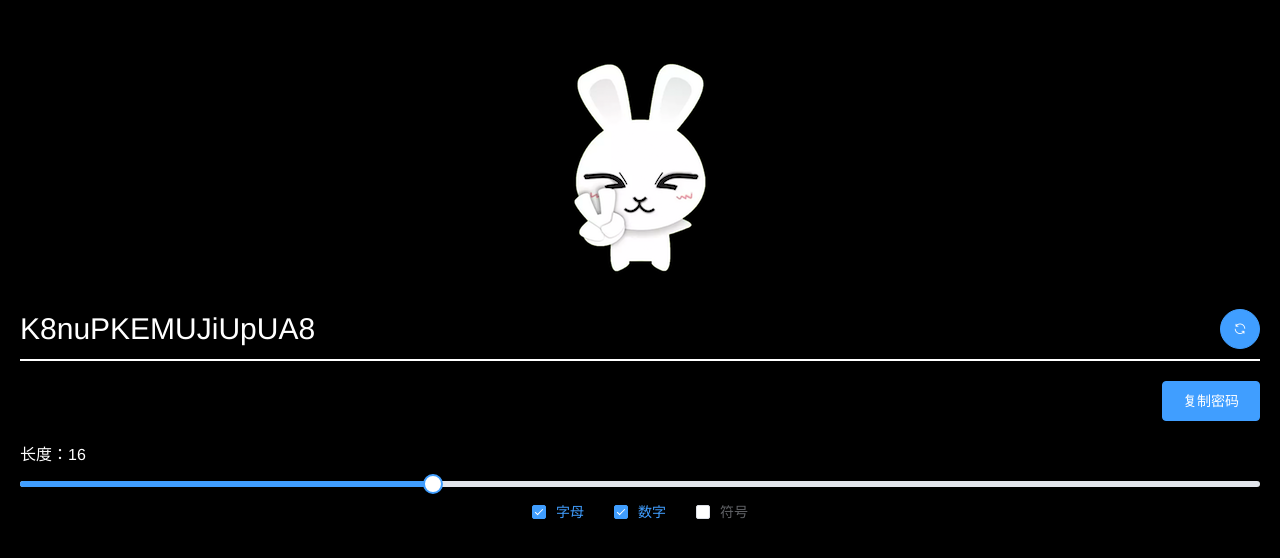
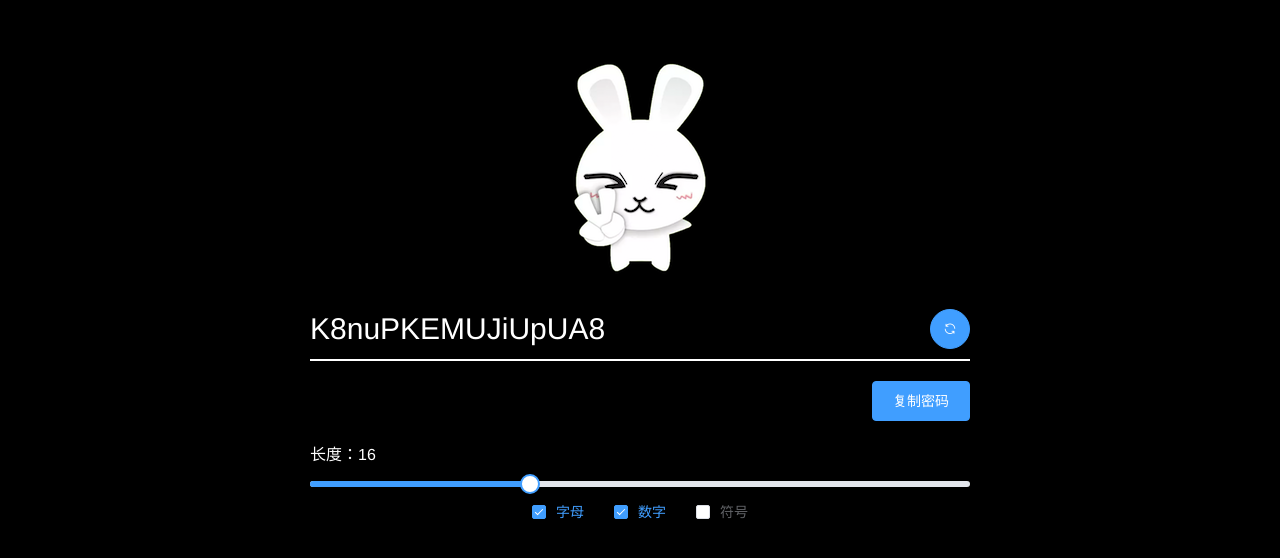
Before and after one commit to EvilMouth/pass-gen, a Vue app: page / in a window 1280 px wide. Shown: the top 558 px of the page. Built offline with nearby package versions, Linux system fonts and the light colour scheme.

Commit message:
💥【fix】max-width

```diff
--- a/src/App.vue
+++ b/src/App.vue
@@ -27,7 +27,8 @@ export default {
   padding-bottom: 60px;
 }
 body {
-  margin: 0px;
+  max-width: 700px;
+  margin: 0 auto;
   background-color: black;
 }
 </style>
```
